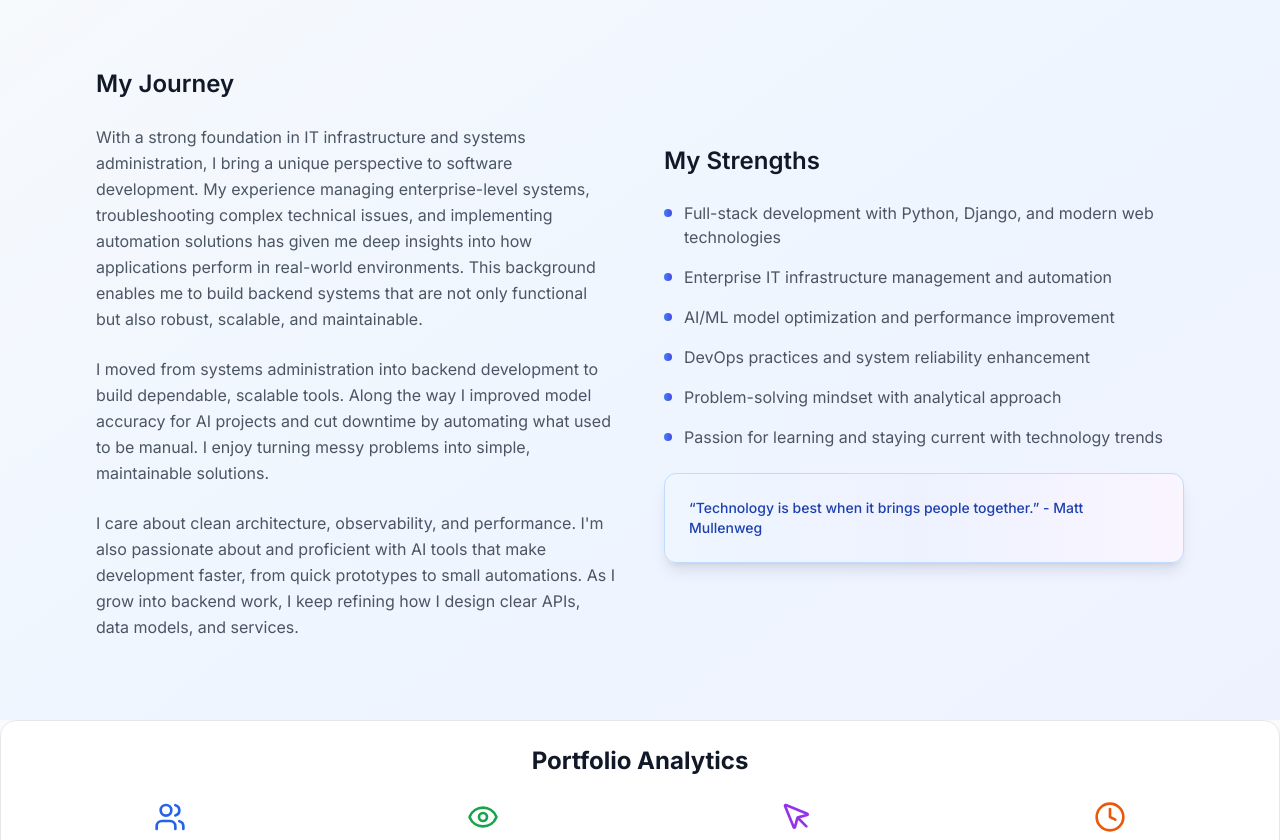
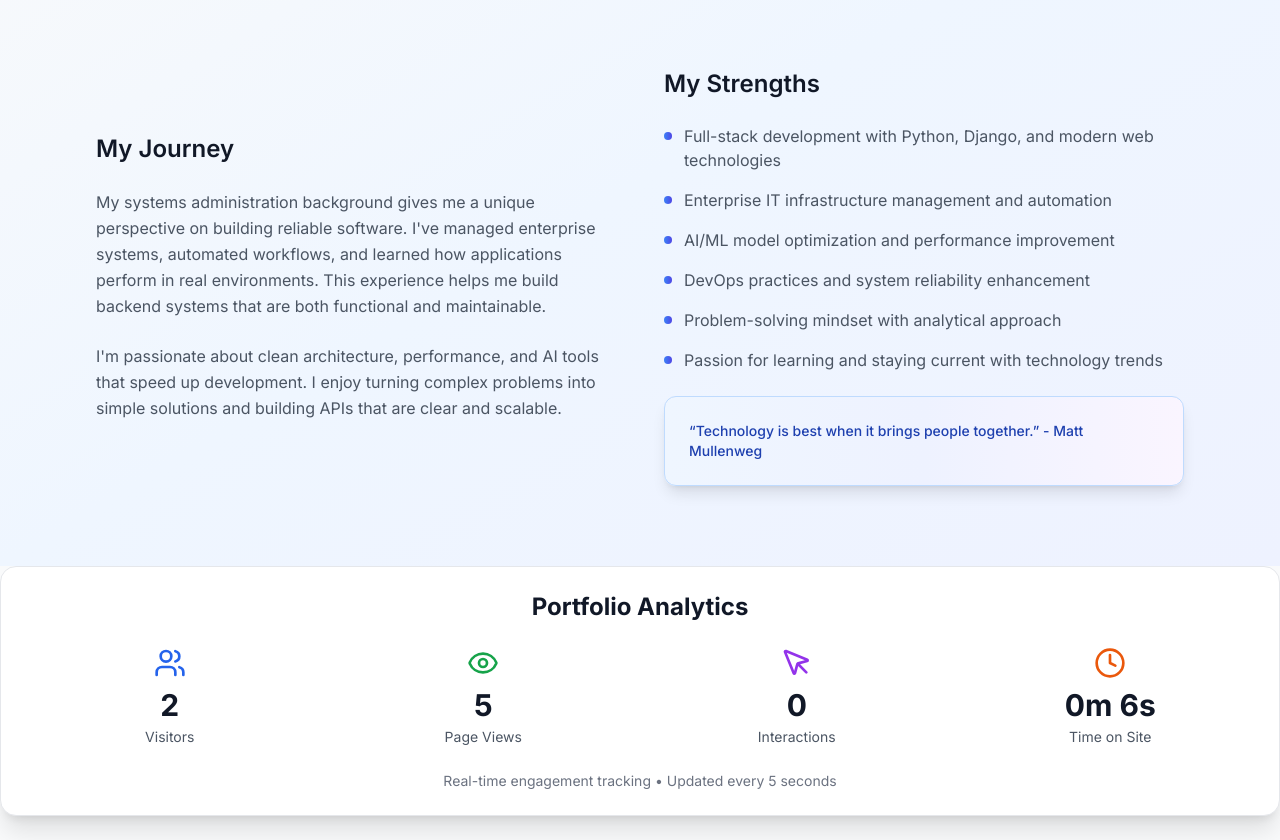
Before and after one commit to BillyMwangiDev/PORTFOLIO, a Next.js app: page / in a window 1280 px wide. Shown: the part 1068-1908 px from the top of the page. Built offline with nearby package versions, Linux system fonts and the light colour scheme.

Commit message:
content: summarize hero and about sections for better readability

```diff
--- a/src/components/About.tsx
+++ b/src/components/About.tsx
@@ -67,10 +67,7 @@ const About = () => {
               transition={{ duration: 0.6, delay: 1.0 }}
               className="text-gray-600 leading-relaxed"
             >
-              With a strong foundation in IT infrastructure and systems administration, I bring a unique perspective to software development.
-              My experience managing enterprise-level systems, troubleshooting complex technical issues, and implementing automation solutions
-              has given me deep insights into how applications perform in real-world environments. This background enables me to build
-              backend systems that are not only functional but also robust, scalable, and maintainable.
+              My systems administration background gives me a unique perspective on building reliable software. I&apos;ve managed enterprise systems, automated workflows, and learned how applications perform in real environments. This experience helps me build backend systems that are both functional and maintainable.
             </motion.p>
 
             <motion.p
@@ -79,16 +76,7 @@ const About = () => {
               transition={{ duration: 0.6, delay: 1.2 }}
               className="text-gray-600 leading-relaxed"
             >
-              I moved from systems administration into backend development to build dependable, scalable tools. Along the way I improved model accuracy for AI projects and cut downtime by automating what used to be manual. I enjoy turning messy problems into simple, maintainable solutions.
-            </motion.p>
-
-            <motion.p
-              initial={{ opacity: 0, y: 20 }}
-              animate={isInView ? { opacity: 1, y: 0 } : { opacity: 0, y: 20 }}
-              transition={{ duration: 0.6, delay: 1.4 }}
-              className="text-gray-600 leading-relaxed"
-            >
-              I care about clean architecture, observability, and performance. I&apos;m also passionate about and proficient with AI tools that make development faster, from quick prototypes to small automations. As I grow into backend work, I keep refining how I design clear APIs, data models, and services.
+              I&apos;m passionate about clean architecture, performance, and AI tools that speed up development. I enjoy turning complex problems into simple solutions and building APIs that are clear and scalable.
             </motion.p>
           </motion.div>
 
--- a/src/components/Hero.tsx
+++ b/src/components/Hero.tsx
@@ -70,7 +70,7 @@ const Hero = () => {
                   transition={{ duration: 0.8, delay: 1.0 }}
                   className="text-lg md:text-xl text-gray-600 leading-relaxed mb-8"
                 >
-                  I&apos;m Billy, a Systems Administrator who loves solving real problems with code. I started by keeping servers healthy and soon found joy in building things that save time and feel great to use. I&apos;m passionate about and proficient with AI tools that speed up development and help me ship smarter. Lately, I&apos;ve been diving deep into backend work with a focus on clean architecture and reliable services.
+                  I&apos;m Billy, a Systems Administrator who builds things that solve real problems. I love clean code, reliable systems, and AI tools that make development faster. Currently diving deep into backend work with Python and Django.
                 </motion.p>
 
                 <motion.div
```
Also changed, not shown: 1 other file (tests, documents, lock files or other folders).
